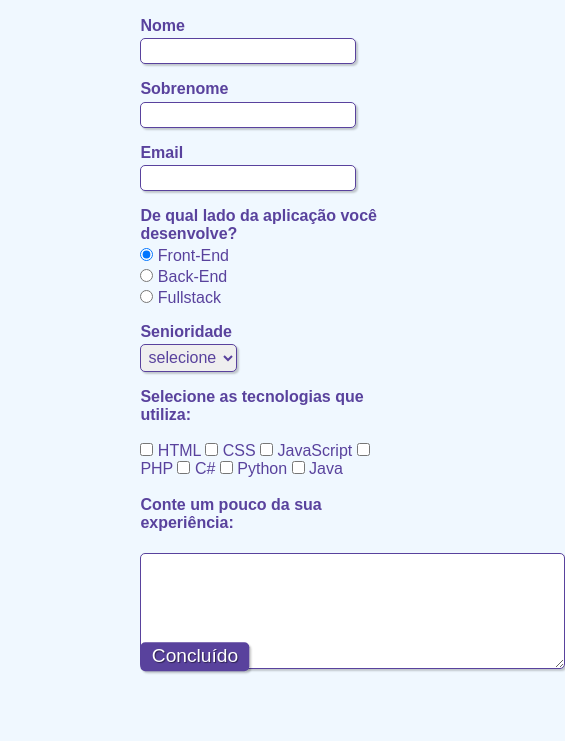
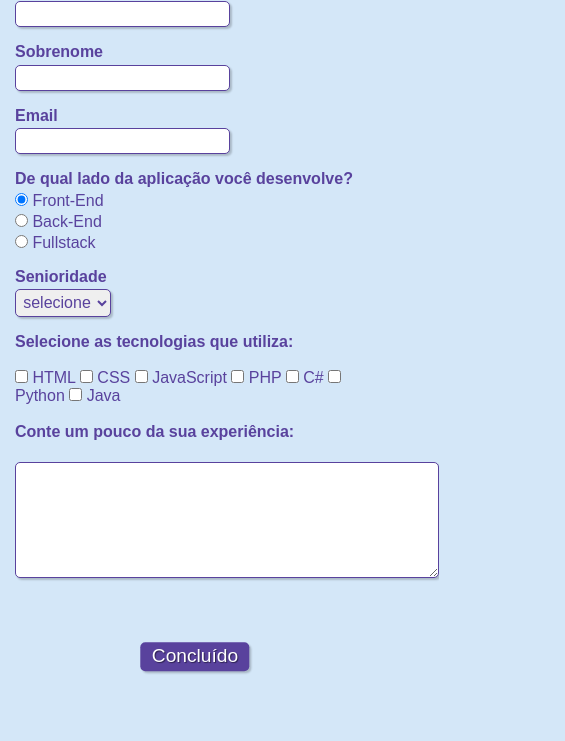
Before and after one commit to hiagoassuncaoDev/formulario-dev, a plain HTML site: page index.html in a window 390 px wide. Shown: the part 103-844 px from the top of the page, 565 px wide, since content can reach past the window. Drawn offline with Linux system fonts and the light colour scheme.

Commit message:
Atualizações no mobile

```diff
--- a/media.query.css
+++ b/media.query.css
@@ -2,4 +2,32 @@
 
 @media screen and (max-width: 768px) {
 
+    #titulo {
+        margin-left: 3px;
+    }
+    body {
+        background-color: #d4e7f8;
+        font-family: sans-serif;
+        font-size: 1em;
+        color: #59429d;
+        margin-left: 15px;
+        margin-top: 2%;
+        justify-content: center;
+    }
+
+    .botao {
+        font-size: 1.2em;
+        background: #59429d;
+        border: 0;
+        margin-bottom: 1em;
+        color: white;
+        padding: 0.2em 0.6em;
+        box-shadow: 2px 2px 2px rgba(0, 0, 0, 0.2);
+        text-shadow: 1px 1px 1px rgba(0, 0, 0, 0.5);
+        position: fixed;
+
+
+    }
+
+
 }
```
